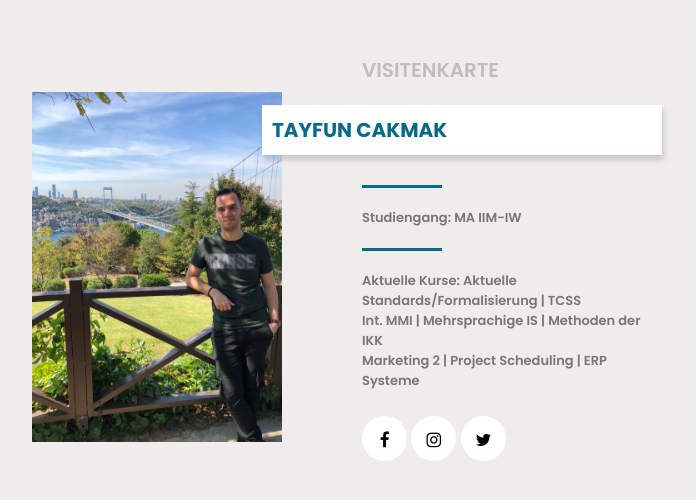
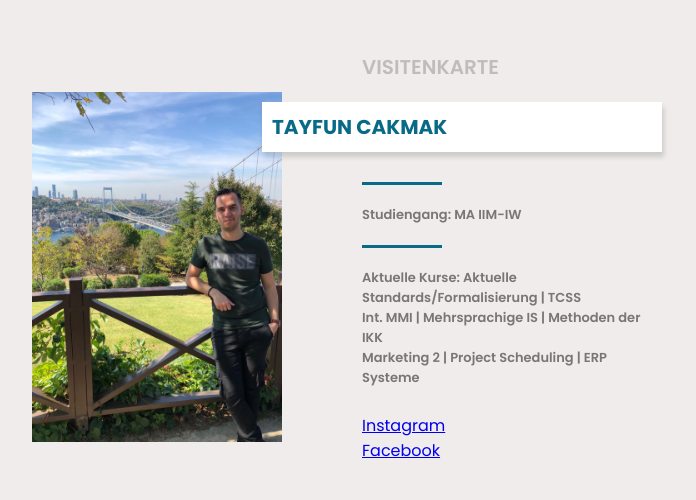
Before and after one commit to TayfunCakmak/Visitenkarte, a plain HTML site: page index.html in a window 1280 px wide. Shown: the part 130-630 px from the top of the page, without its empty margins (293-989 px from the left). Drawn offline with Linux system fonts and the light colour scheme.

Commit message:
Update index.html

```diff
--- a/index.html
+++ b/index.html
@@ -32,11 +32,16 @@
             </p>
             <br>
 
+            <a href="https://www.instagram.com/tayfun_c01/">Instagram</a><br>
+            <a href="https://www.facebook.com/">Facebook</a>
+            <!---
             <div clas="icons">
                 <i class="fa fa-facebook" aria-hidden="true"></i>
                 <i class="fa fa-instagram" aria-hidden="true"></i>
                 <i class="fa fa-twitter" aria-hidden="true"></i>
             </div>
+            --->
+
         </div>
     </div>
 </body>
```
